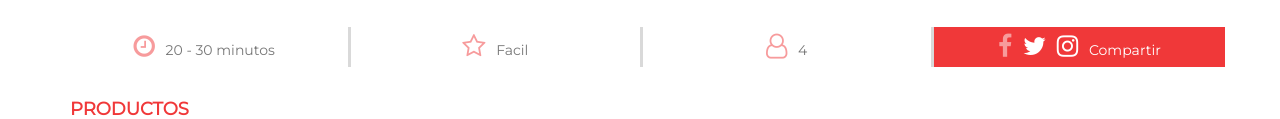
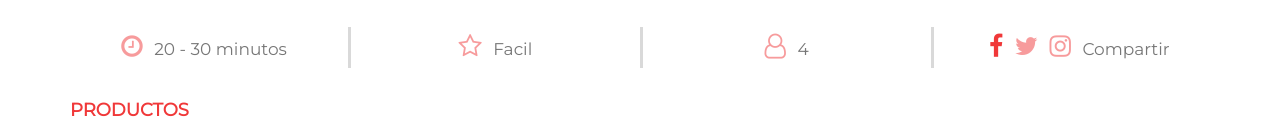
Before and after one commit to PBoyanov/RecipeTemplates, a plain HTML site: page single-recipe-wide.html in a window 1280 px wide. In both pictures the pointer is over the icon 1008 px from the left and 1039 px from the top of the page. Shown: the part 993-1112 px from the top of the page. Drawn offline with nearby package versions, Linux system fonts and the light colour scheme.

Commit message:
recipe page - improvements

```diff
--- a/style.css
+++ b/style.css
@@ -622,7 +622,8 @@ input[type="search"]:focus {
     padding: 7px;
     text-align: center;
     border-right: 3px solid #d9d9d9;
-    cursor: pointer;
+    font-size: 17px;
+    --cursor: pointer;
 }
 
 .current-recipe .recipe-detail.last {
@@ -635,17 +636,17 @@ input[type="search"]:focus {
     padding-right: 7px;
 }
 
-.current-recipe .recipe-detail:hover {
+/*.current-recipe .recipe-detail:hover {
     background-color: #f03839;
     color: #fff;
 }
 
 .current-recipe .recipe-detail:hover .fa {
     color: #fff;
-}
+}*/
 
 .current-recipe .recipe-detail a:hover .fa {
-    color: #f79b9b;
+    color: #f03839;
     --text-shadow: 1px 1px 1px #777;
     --font-weight: 700;
 }
```
